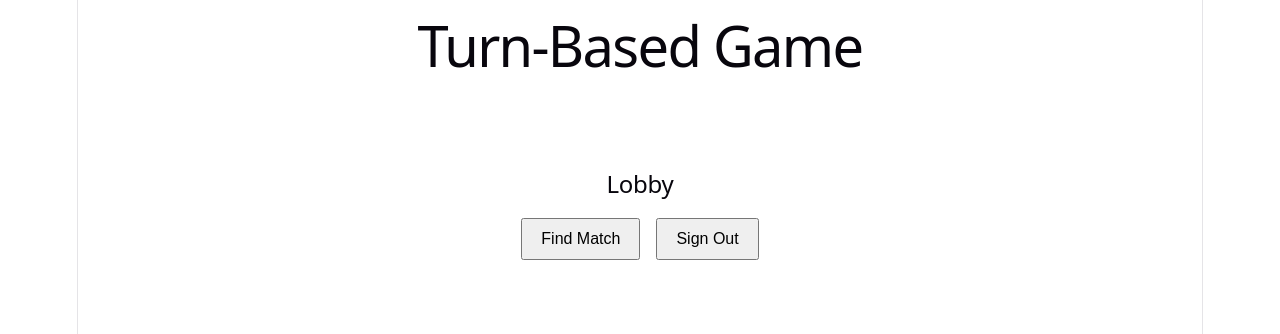
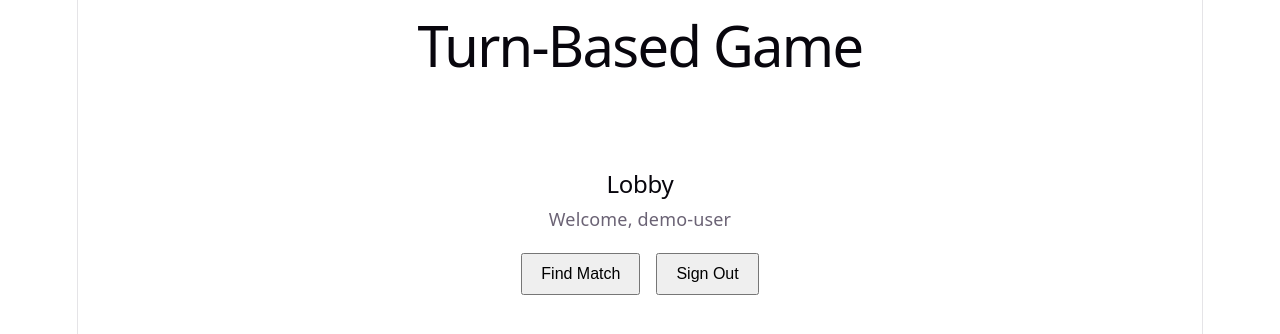
Before and after one commit to MnaboDe/turn-based-game, a React app in the folder frontend/: page / in a window 1280 px wide. Both pictures are taken after a click on the button "Sign In". Shown: the top 334 px of the page. Built offline with nearby package versions, Linux system fonts and the light colour scheme; the HTML template or start-up script is replaced by a standard one.

Commit message:
Store authenticated user in app state

```diff
--- a/frontend/src/App.jsx
+++ b/frontend/src/App.jsx
@@ -5,17 +5,29 @@ import Game from "./screens/Game";
 
 function App() {
   const [screen, setScreen] = useState("login");
+  const [user, setUser] = useState(null);
+
+  const handleAuthSuccess = (authenticatedUser) => {
+    setUser(authenticatedUser);
+    setScreen("lobby");
+  };
+
+  const handleSignOut = () => {
+    setUser(null);
+    setScreen("login");
+  };
 
   return (
     <main>
       <h1>Turn-Based Game</h1>
 
-      {screen === "login" && <Login onSignIn={() => setScreen("lobby")} />}
+      {screen === "login" && <Login onAuthSuccess={handleAuthSuccess} />}
 
       {screen === "lobby" && (
         <Lobby
+          user={user}
           onFindMatch={() => setScreen("game")}
-          onBackToHome={() => setScreen("login")}
+          onBackToHome={handleSignOut}
         />
       )}
 
--- a/frontend/src/screens/Lobby.jsx
+++ b/frontend/src/screens/Lobby.jsx
@@ -2,7 +2,7 @@ import { useState } from "react";
 import { signOut } from "../api/auth";
 import "./Lobby.css";
 
-function Lobby({ onFindMatch, onBackToHome }) {
+function Lobby({ user, onFindMatch, onBackToHome }) {
   const [searching, setSearching] = useState(false);
 
   const handleFindMatch = () => {
@@ -22,6 +22,7 @@ function Lobby({ onFindMatch, onBackToHome }) {
   return (
     <div className="lobby-container">
       <h2>Lobby</h2>
+      {user && <p>Welcome, {user.username}</p>}
 
       {!searching && (
         <div className="lobby-actions">
--- a/frontend/src/screens/Login.jsx
+++ b/frontend/src/screens/Login.jsx
@@ -1,15 +1,15 @@
 import "./Login.css";
 import { signIn, signUp } from "../api/auth";
 
-function Login({ onSignIn }) {
+function Login({ onAuthSuccess }) {
   const handleSignIn = async () => {
-    await signIn();
-    onSignIn();
+    const user = await signIn();
+    onAuthSuccess(user);
   };
 
   const handleSignUp = async () => {
-    await signUp();
-    onSignIn();
+    const user = await signUp();
+    onAuthSuccess(user);
   };
 
   return (
```
